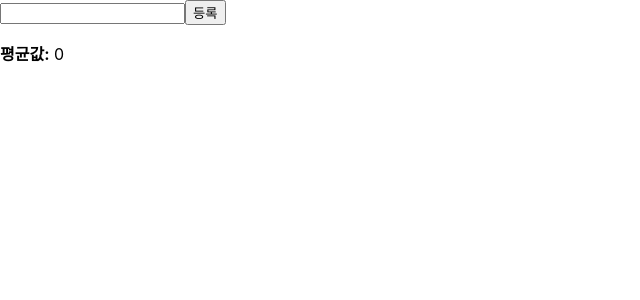
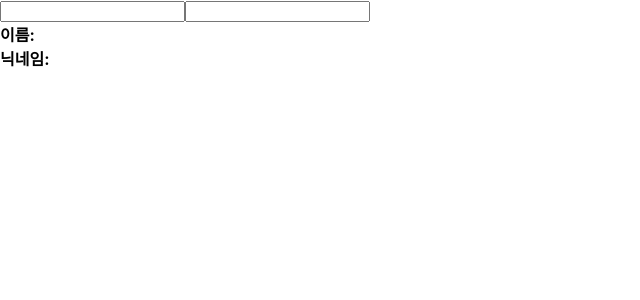
Before and after one commit to firewood3/reactapp02, a React (Create React App) app: page / in a window 1280 px wide. Shown: the top 300 px of the page, without its empty margins (0-640 px from the left). Built offline with nearby package versions, Linux system fonts and the light colour scheme.

Commit message:
custom hook

```diff
--- a/src/functional/FunctionalRoot.js
+++ b/src/functional/FunctionalRoot.js
@@ -14,6 +14,7 @@ import Average from "./hooks/Average";
 import Average2 from "./hooks/Average2";
 import Average3 from "./hooks/Average3";
 import Average4 from "./hooks/Average4";
+import Info3 from "./hooks/Info3";
 
 const FunctionalRoot = () => {
     // const name = "리액트";
@@ -66,7 +67,9 @@ const FunctionalRoot = () => {
     // return <Average/>
     // return <Average2/>
     // return <Average3/>
-    return <Average4/>
+    // return <Average4/>
+
+    return <Info3></Info3>
 };
 
 export default FunctionalRoot;
--- /dev/null
+++ b/src/functional/hooks/Info3.js
@@ -0,0 +1,43 @@
+import React from 'react';
+import useInputs from "./useInputs";
+
+const Info3 = () => {
+    const [state, onChange] = useInputs({
+        name: '',
+        nickname: ''
+    });
+    const { name, nickname } = state;
+
+    return (
+        <div>
+            <div>
+                <input name="name" value={name} onChange={onChange}/>
+                <input name="nickname" value={nickname} onChange={onChange}/>
+            </div>
+            <div>
+                <div>
+                    <b>이름: </b> {name}
+                </div>
+                <div>
+                    <b>닉네임: </b> {nickname}
+                </div>
+            </div>
+        </div>
+    );
+};
+
+export default Info3;
+
+
+/*
+    # 커스텀 훅을 이용한 인풋 상태관리
+    여러 컴포넌트에서 비슷한 기능을 공유할 경우, 이를 여러분만의 Hook으로 작성하여 로직을 재사용할 수 있다.
+
+    기존에 Info 컴포넌트에서 여러개의 인풋을 관리하기 위해 useReducer로 작성했던 로직을 useInputs라는
+    Hook으로 따로 분리해 재사용 할 수 있다.
+
+    # 리듀서를 이용한 인풋 상태관리
+    useReducer에서의 액션은 그 어떤 값도 사용 가능하다. 그래서 이번에는 이벤트 객체가 지니고 있는
+    e.target 값 자체를 액션 값으로 사용했다.
+    이런 식으로 인풋을 관리하면 아무리 인풋의 개수가 많아져도 코드를 짧고 깔끔하게 유지할 수 있다.
+ */
--- /dev/null
+++ b/src/functional/hooks/useInputs.js
@@ -0,0 +1,34 @@
+const {useReducer} = require("react");
+
+function reducer(state, action) {
+    return {
+        ...state,
+        [action.name]: action.value
+    };
+}
+
+function useInputs(initialForm) {
+    const [state, dispatch] = useReducer(reducer, initialForm);
+    const onChange = e => {
+        dispatch(e.target);
+    };
+    return [state, onChange];
+}
+
+export default useInputs;
+
+/*
+    다른 Hooks
+    다른 개발자가 만든 다양한 Hooks 리스트는 다음 링크에서 확인할 수 있다.
+    https://nikgraf.github.io/react-hooks/
+    https://github.com/rehooks/awesome-react-hooks
+
+    리액트에서 Hooks 패턴을 사용하면 클래스형 컴포넌트를 작성하지 않고도 대부분의 기능을 구현할 수 있다.
+    이러한 기능이 리액트에 릴리즈되었다고 해서 기존의 setState를 사용하는 방식이 잘못된 것은 아니다.
+
+    리액트 매뉴얼에 따르면, 기존의 클래스형 컴포넌트는 앞으로도 계속해서 지원될 예정이다. 그렇기 때문에 만약
+    유지보수 하고있는 프로젝트에서 클래스형 컴포넌트를 사용하고 있다면, 이를 굳이 함수형 컴포넌트와 Hooks를
+    사용하는 형태로 전환할 필요는 없다. 다만, 메뉴얼에서는 새로 작성하는 컴포넌트의 경우 함수형 컴포넌트와
+    Hooks를 사용할 것을 권장하고 있다. 앞으로 프로젝트를 개발할 때 함수형 컨포넌트의 사용을 첫 번째 옵션으로 두고,
+    꼭 필요한 상황에서만 클래스형 컴포넌트를 구현하자.
+ */
```
Also changed, not shown: 1 other file (tests, documents, lock files or other folders).
